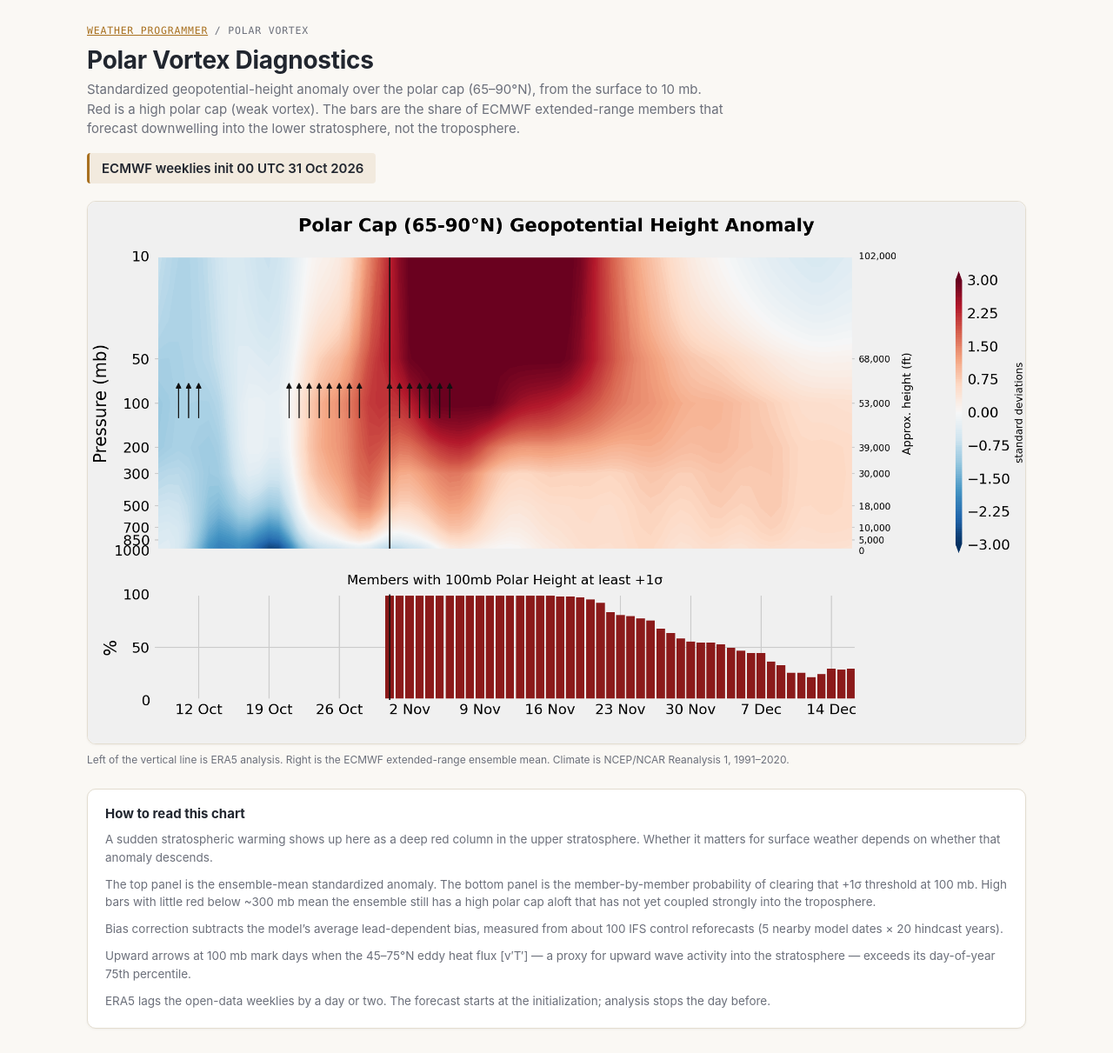
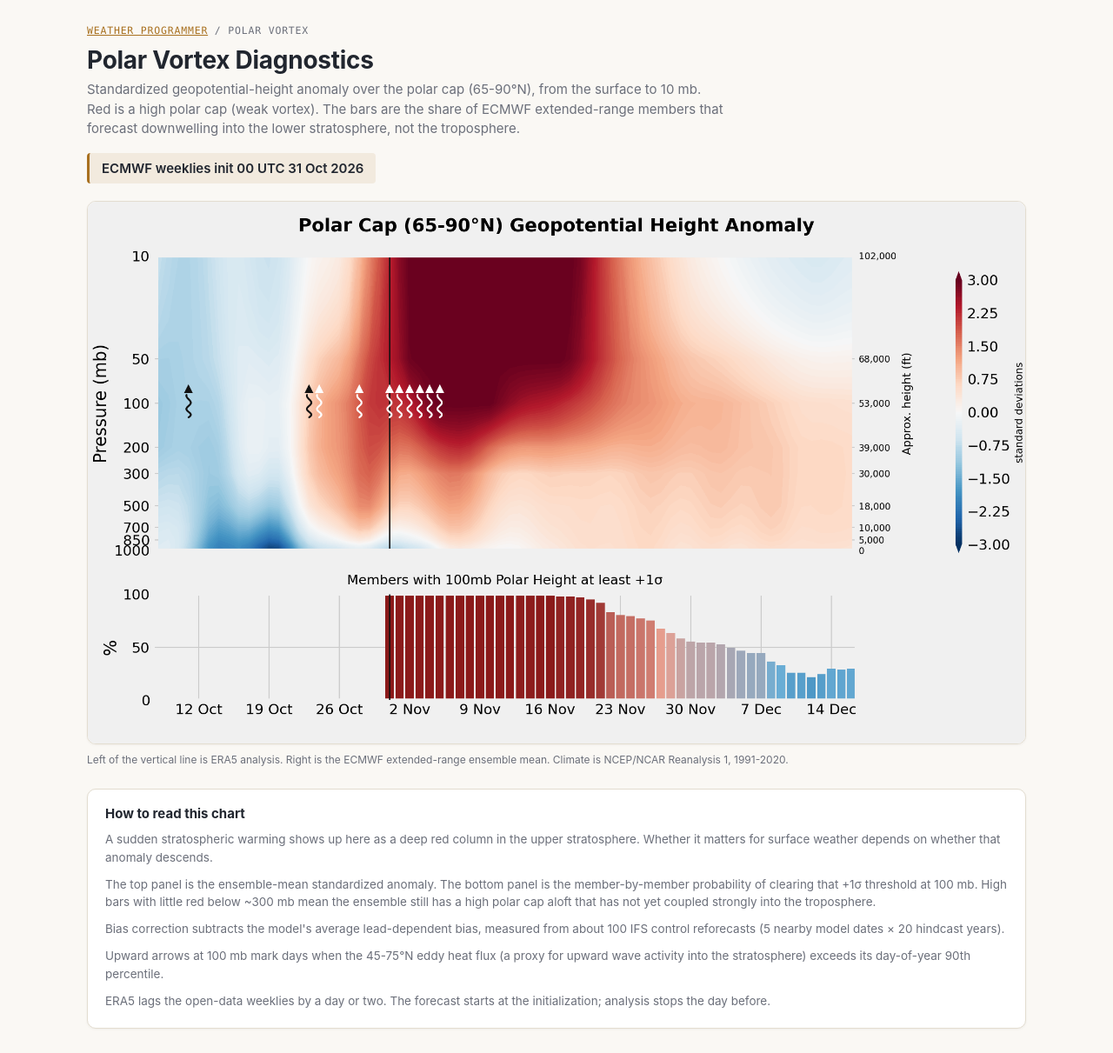
Before and after one commit to frontogenesis/frontogenesis.github.io, a Jekyll site: the page polar_vortex/index.html, which Jekyll copies as it is, in a window 1280 px wide. Shown: the whole page at 87% size. Built offline with Jekyll 4.4.1, drawn with Linux system fonts in a browser that asks for light colours.

Commit message:
Polish polar vortex figure: p90 squiggle arrows and descent bar colors.
Adaptive black/white wave stems, red-to-blue probability bars, and page
copy without v'T' or em dashes.

Co-authored-by: Cursor <cursoragent@cursor.com>

```diff
--- a/polar_vortex/index.html
+++ b/polar_vortex/index.html
@@ -98,7 +98,7 @@
     <p class="eyebrow"><a href="/">Weather Programmer</a> / polar vortex</p>
     <h1>Polar Vortex Diagnostics</h1>
     <p class="lede">
-      Standardized geopotential-height anomaly over the polar cap (65–90°N),
+      Standardized geopotential-height anomaly over the polar cap (65-90°N),
       from the surface to 10 mb. Red is a high polar cap (weak vortex).
       The bars are the share of ECMWF extended-range members that forecast
       downwelling into the lower stratosphere, not the troposphere.
@@ -108,14 +108,14 @@
     <div class="frame">
       <img id="chart" alt="Polar-cap geopotential-height anomaly and 100 mb descent probability" src="polar_cap_descent.png">
     </div>
-    <p class="hint">Left of the vertical line is ERA5 analysis. Right is the ECMWF extended-range ensemble mean. Climate is NCEP/NCAR Reanalysis 1, 1991–2020.</p>
+    <p class="hint">Left of the vertical line is ERA5 analysis. Right is the ECMWF extended-range ensemble mean. Climate is NCEP/NCAR Reanalysis 1, 1991-2020.</p>
 
     <div class="key">
       <h2>How to read this chart</h2>
       <p>A sudden stratospheric warming shows up here as a deep red column in the upper stratosphere. Whether it matters for surface weather depends on whether that anomaly descends.</p>
       <p>The top panel is the ensemble-mean standardized anomaly. The bottom panel is the member-by-member probability of clearing that +1σ threshold at 100 mb. High bars with little red below ~300 mb mean the ensemble still has a high polar cap aloft that has not yet coupled strongly into the troposphere.</p>
-      <p>Bias correction subtracts the model’s average lead-dependent bias, measured from about 100 IFS control reforecasts (5 nearby model dates × 20 hindcast years).</p>
-      <p>Upward arrows at 100 mb mark days when the 45–75°N eddy heat flux [v′T′] — a proxy for upward wave activity into the stratosphere — exceeds its day-of-year 75th percentile.</p>
+      <p>Bias correction subtracts the model's average lead-dependent bias, measured from about 100 IFS control reforecasts (5 nearby model dates × 20 hindcast years).</p>
+      <p>Upward arrows at 100 mb mark days when the 45-75°N eddy heat flux (a proxy for upward wave activity into the stratosphere) exceeds its day-of-year 90th percentile.</p>
       <p>ERA5 lags the open-data weeklies by a day or two. The forecast starts at the initialization; analysis stops the day before.</p>
     </div>
   </div>
--- a/polar_vortex/meta.json
+++ b/polar_vortex/meta.json
@@ -1,6 +1,6 @@
 {
   "init": "2026-10-31",
-  "updated_utc": "2026-11-04T00:43:06Z",
+  "updated_utc": "2026-11-04T01:29:54Z",
   "files": [
     "polar_cap_descent.png"
   ],
```
Also changed, not shown: polar_vortex/polar_cap_descent.png.
